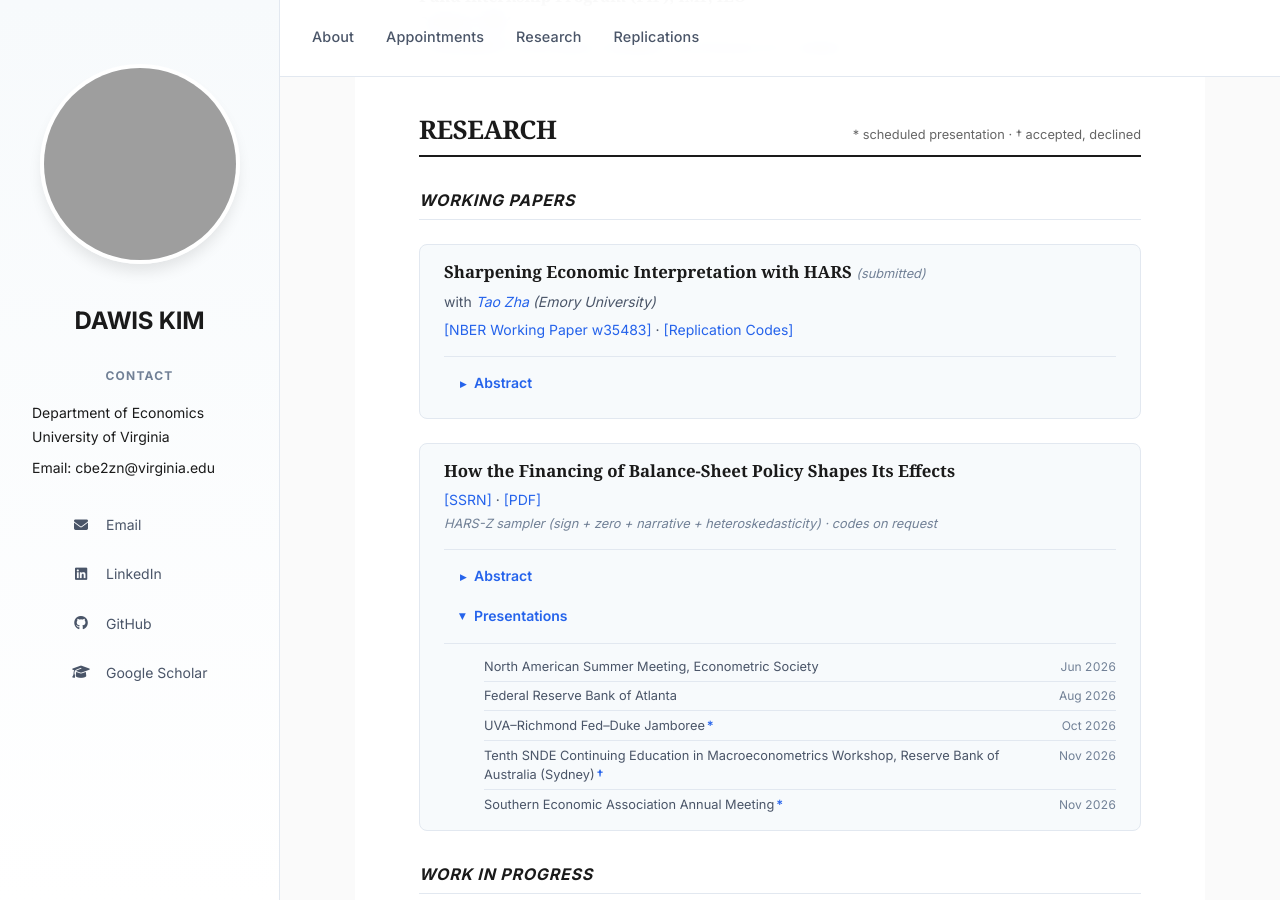
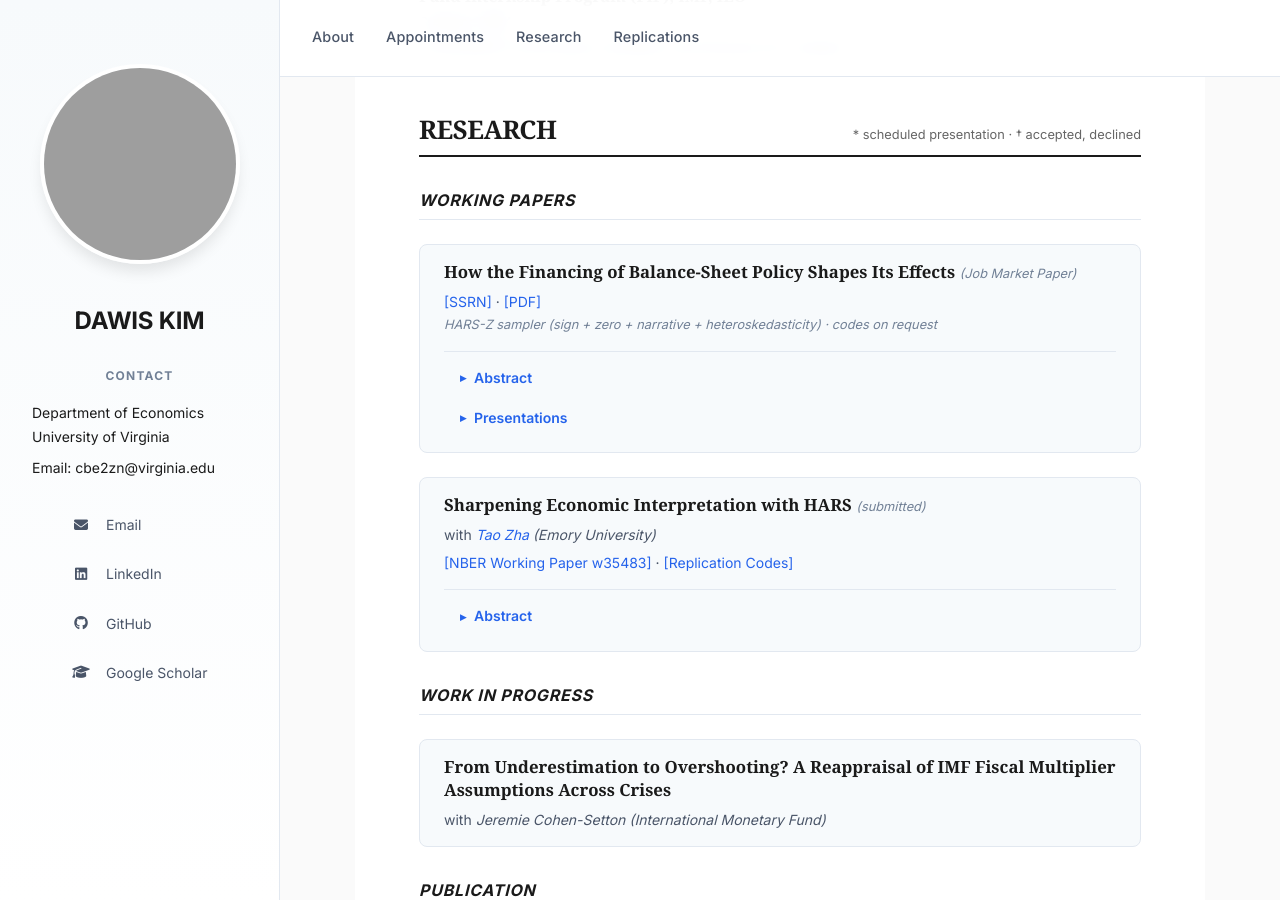
Before and after one commit to davidkim5707/website, a Jekyll site: the page built from index.md, in a window 1280 px wide and 900 px high, scrolled down 690 px. Built offline with Jekyll 4.4.1, drawn with Linux system fonts in a browser that asks for light colours; some web fonts are replaced; grey boxes are pictures that could not be loaded.

Commit message:
Put the JMP first and collapse its presentation list by default
Match the updated CV: the job market paper now leads the working papers
and carries a "(Job Market Paper)" label, followed by the HARS paper.
The Presentations toggle on the JMP entry starts closed.

Co-Authored-By: Claude Fable 5.1 <noreply@anthropic.com>

```diff
--- a/index.md
+++ b/index.md
@@ -43,19 +43,7 @@ I am on the 2026–2027 job market. You can find my CV [here](https://www.dropbo
 ## _WORKING PAPERS_
 
 <dl>
-  <dt><a href="https://www.nber.org/system/files/working_papers/w35483/w35483.pdf">Sharpening Economic Interpretation with HARS</a> <span class="paper-status">(submitted)</span></dt>
-  <dd>with <em><a href="http://www.tzha.net/" target="_blank">Tao Zha</a> (Emory University)</em></dd>
-  <dd><a href="https://www.nber.org/papers/w35483">[NBER Working Paper w35483]</a> &middot; <a href="https://www.dropbox.com/scl/fo/i2fxistcz7r6slpc58j54/ALYBgJbM-d0D_x5k8_MiIHc?rlkey=uzhibvhrvz41keckbjjmx45bg&st=yfmw6879&dl=0">[Replication Codes]</a></dd>
-  <dd class="abstract-toggle">
-    <details>
-      <summary>Abstract</summary>
-      <p>We develop a unified framework that combines shock volatility with sign and narrative restrictions and provides the theoretical foundation for the computationally efficient sampler HARS. HARS preserves the heteroskedastic likelihood and can be combined with any posterior simulator for the heteroskedastic model. In monetary policy, oil market, and fiscal policy models, the same restrictions deliver substantively different economics once shock heteroskedasticity is accounted for. Homoskedastic SVARs put uncertainty in the wrong place, pushing shock-scale variation into impulse-response uncertainty. Heteroskedasticity sharpens dynamic responses, alters economic conclusions, and restores 90% credible intervals as a practical standard for economic inference.</p>
-    </details>
-  </dd>
-</dl>
-
-<dl>
-  <dt>How the Financing of Balance-Sheet Policy Shapes Its Effects</dt>
+  <dt>How the Financing of Balance-Sheet Policy Shapes Its Effects <span class="paper-status">(Job Market Paper)</span></dt>
   <dd><a href="https://papers.ssrn.com/sol3/papers.cfm?abstract_id=7214338">[SSRN]</a> &middot; <a href="https://www.dropbox.com/scl/fi/w2dak1iipdy4sewxy6xnw/jmp_dawis.pdf?rlkey=hubsqx7d18fwqsx0a7iknbm7a&raw=1">[PDF]</a></dd>
   <dd class="code-note">HARS-Z sampler (sign + zero + narrative + heteroskedasticity) &middot; codes on request</dd>
   <dd class="abstract-toggle">
@@ -65,7 +53,7 @@ I am on the 2026–2027 job market. You can find my CV [here](https://www.dropbo
     </details>
   </dd>
   <dd class="presentation-note">
-    <details open>
+    <details>
       <summary class="presentation-label">Presentations</summary>
       <ul class="presentation-list">
         <li><span class="pres-venue">North American Summer Meeting, Econometric Society</span><span class="pres-date">Jun 2026</span></li>
@@ -74,6 +62,18 @@ I am on the 2026–2027 job market. You can find my CV [here](https://www.dropbo
         <li><span class="pres-venue">Tenth SNDE Continuing Education in Macroeconometrics Workshop, Reserve Bank of Australia (Sydney)<span class="pres-mark">&dagger;</span></span><span class="pres-date">Nov 2026</span></li>
         <li><span class="pres-venue">Southern Economic Association Annual Meeting<span class="pres-mark">*</span></span><span class="pres-date">Nov 2026</span></li>
       </ul>
+    </details>
+  </dd>
+</dl>
+
+<dl>
+  <dt><a href="https://www.nber.org/system/files/working_papers/w35483/w35483.pdf">Sharpening Economic Interpretation with HARS</a> <span class="paper-status">(submitted)</span></dt>
+  <dd>with <em><a href="http://www.tzha.net/" target="_blank">Tao Zha</a> (Emory University)</em></dd>
+  <dd><a href="https://www.nber.org/papers/w35483">[NBER Working Paper w35483]</a> &middot; <a href="https://www.dropbox.com/scl/fo/i2fxistcz7r6slpc58j54/ALYBgJbM-d0D_x5k8_MiIHc?rlkey=uzhibvhrvz41keckbjjmx45bg&st=yfmw6879&dl=0">[Replication Codes]</a></dd>
+  <dd class="abstract-toggle">
+    <details>
+      <summary>Abstract</summary>
+      <p>We develop a unified framework that combines shock volatility with sign and narrative restrictions and provides the theoretical foundation for the computationally efficient sampler HARS. HARS preserves the heteroskedastic likelihood and can be combined with any posterior simulator for the heteroskedastic model. In monetary policy, oil market, and fiscal policy models, the same restrictions deliver substantively different economics once shock heteroskedasticity is accounted for. Homoskedastic SVARs put uncertainty in the wrong place, pushing shock-scale variation into impulse-response uncertainty. Heteroskedasticity sharpens dynamic responses, alters economic conclusions, and restores 90% credible intervals as a practical standard for economic inference.</p>
     </details>
   </dd>
 </dl>
```
